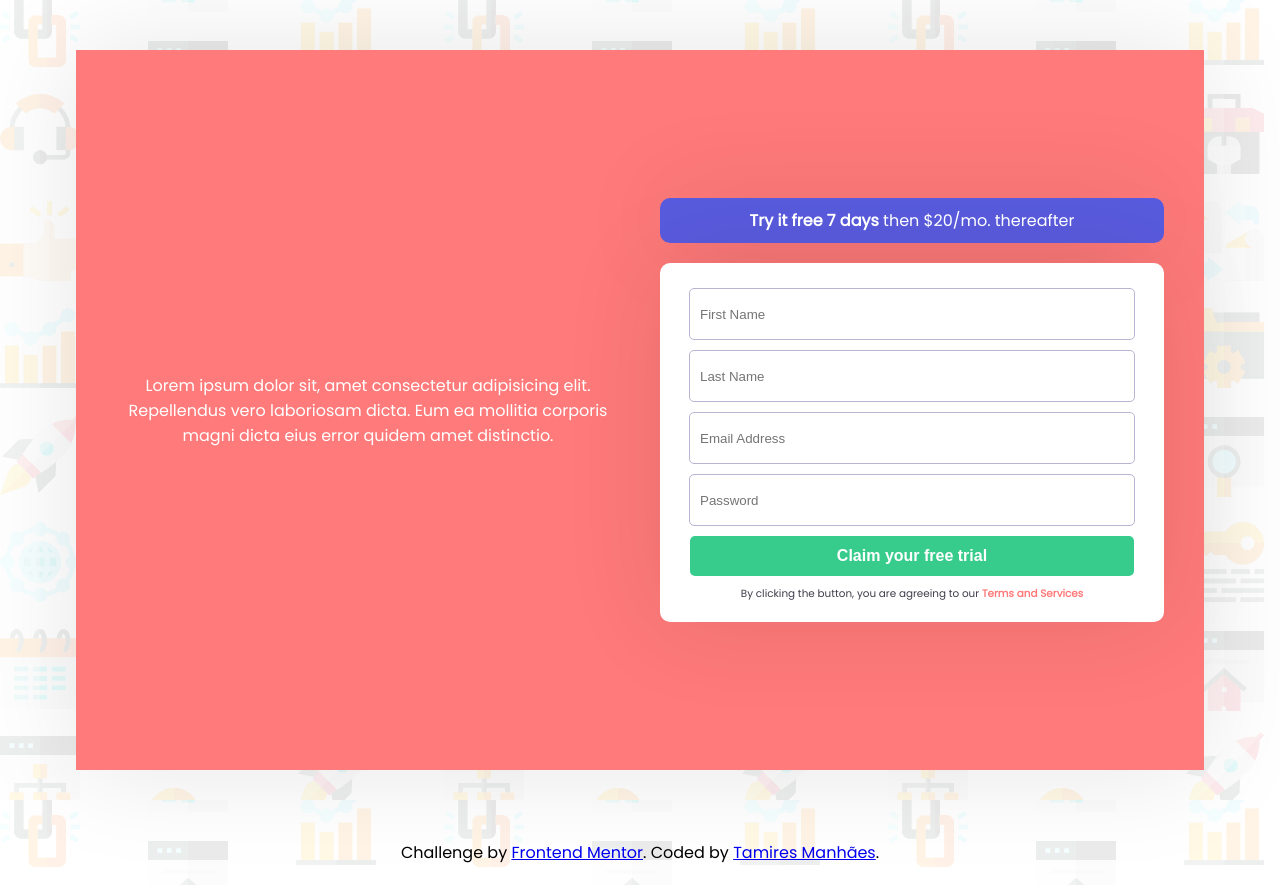
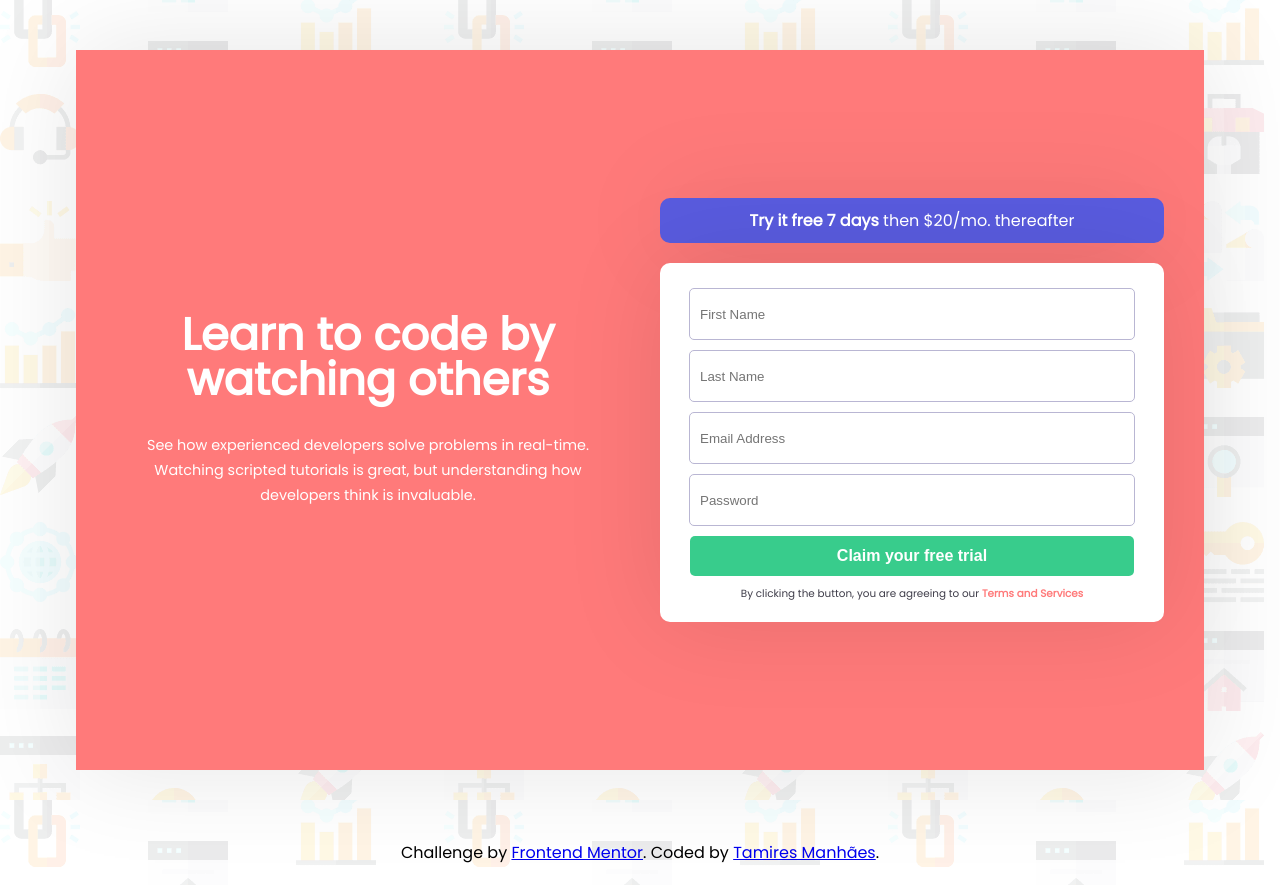
Before and after one commit to tamires-manhaes/login-screen, a React (Create React App) app: page / in a window 1280 px wide. Built offline with nearby package versions, Linux system fonts and the light colour scheme.

Commit message:
componentes adicionandos

```diff
--- a/src/App.tsx
+++ b/src/App.tsx
@@ -11,7 +11,10 @@ const App: React.FC = () => {
     <>
       <Wrapper>
         <TextBox>
-          <p>Lorem ipsum dolor sit, amet consectetur adipisicing elit. Repellendus vero laboriosam dicta. Eum ea mollitia corporis magni dicta eius error quidem amet distinctio. </p>
+          <strong>Learn to code by watching others</strong>
+          <div className="span-box">
+            <span>See how experienced developers solve problems in real-time. Watching scripted tutorials is great, but understanding how developers think is invaluable. </span>
+          </div>
         </TextBox>
         <Form />
       </Wrapper>
```
